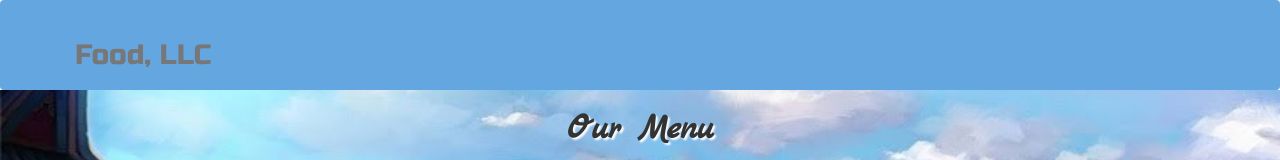
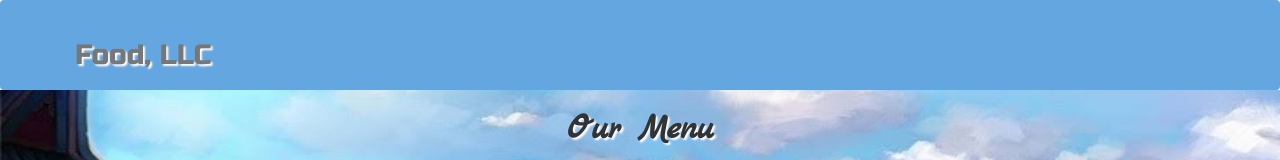
Before and after one commit to Layllah/Coursera-Test-Repository, a plain HTML site: page Solution3/index.html in a window 1280 px wide. Shown: the top 160 px of the page. Drawn offline with Linux system fonts and the light colour scheme.

Commit message:
Update styles.css

```diff
--- a/Solution3/css/styles.css
+++ b/Solution3/css/styles.css
@@ -13,6 +13,7 @@ div {
 	font-family: 'Russo One', sans-serif;
 	src: url('https://fonts.googleapis.com/css?family=Russo+One');
 	font-color: #000000;
+	text-shadow: 2px 2px 2px #ffffff;
 }
 
 
```
